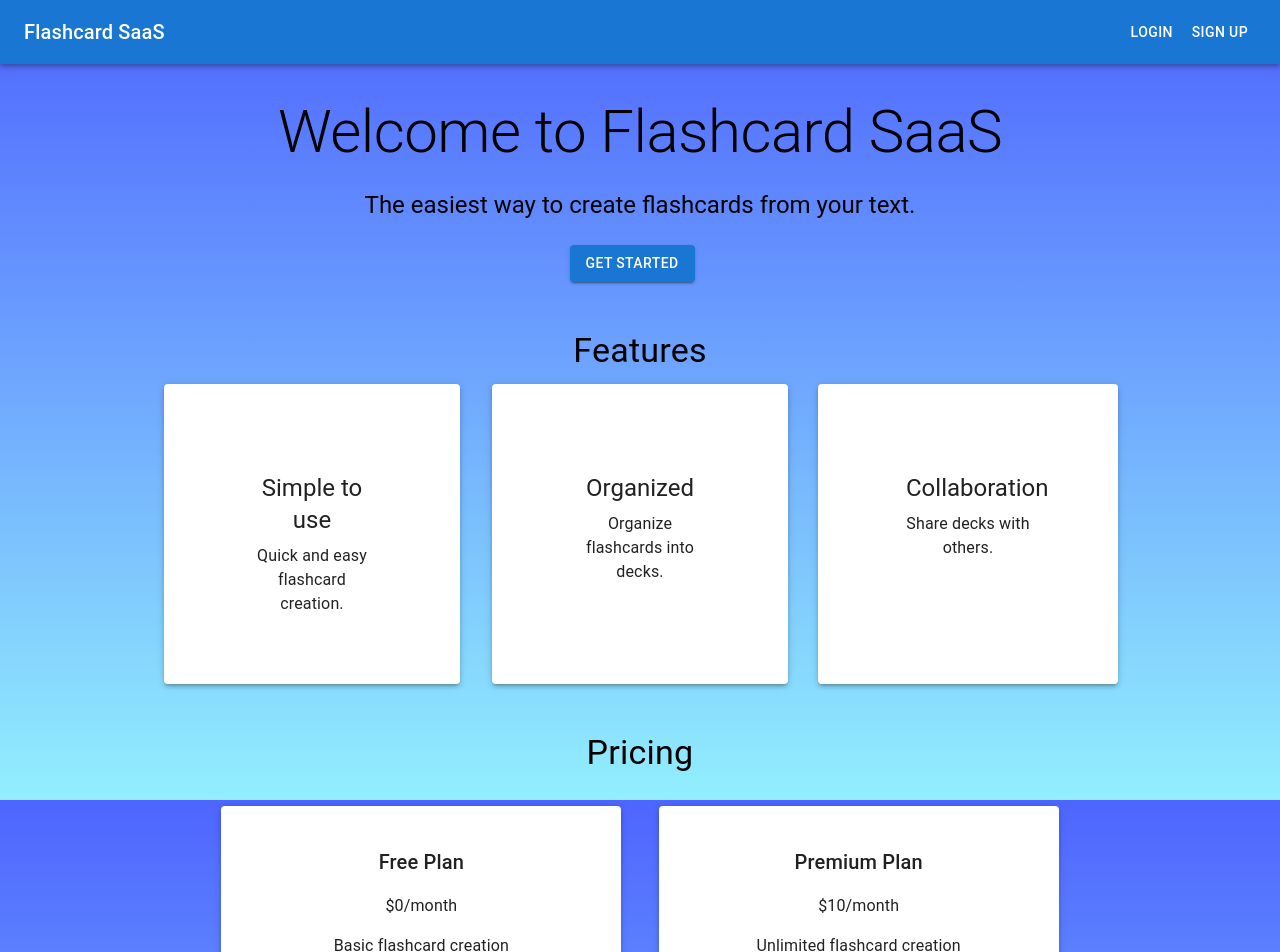
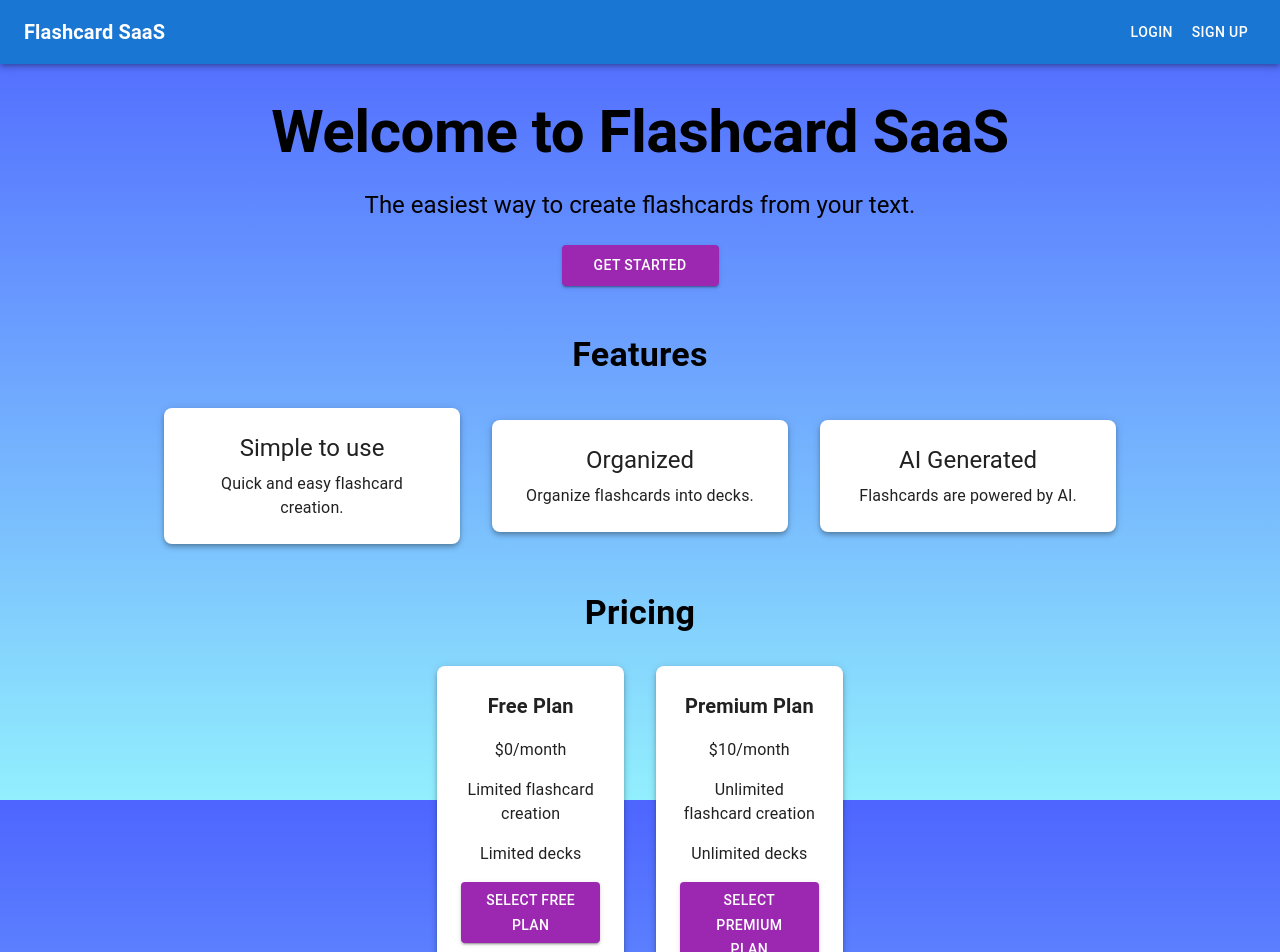
Before and after one commit to NotJerwee/flashcard-saas, a Next.js app: page / in a window 1280 px wide. Shown: the top 952 px of the page. Built offline with nearby package versions, Linux system fonts and the light colour scheme; no server answers.

Commit message:
Update UI

```diff
--- a/app/page.js
+++ b/app/page.js
@@ -1,24 +1,24 @@
-'use client'
+'use client';
 
 import React from 'react';
 import AppBar from '@mui/material/AppBar';
 import Toolbar from '@mui/material/Toolbar';
 import Typography from '@mui/material/Typography';
 import Button from '@mui/material/Button';
-import Paper from '@mui/material/Paper'
+import Paper from '@mui/material/Paper';
 import Box from '@mui/material/Box';
 import Grid from '@mui/material/Grid';
 import { SignedOut, SignedIn, UserButton } from '@clerk/nextjs';
 import getStripe from './utils/get-stripe';
-import { ClerkProvider } from '@clerk/nextjs';
 
 const FlashcardSaaS = () => {
 
-  	const handleSubmit = async () => {
+  const handleSubmit = async (plan) => {
     try {
       const checkoutSession = await fetch('/api/checkout_sessions', {
         method: 'POST',
         headers: { origin: 'http://localhost:3000' },
+        body: JSON.stringify({ plan })
       });
       const checkoutSessionJson = await checkoutSession.json();
 
@@ -37,9 +37,9 @@ const FlashcardSaaS = () => {
 
   return (
     <div>
-		<AppBar position="static">
+      <AppBar position="static" color="primary" sx={{ mb: 4 }}>
         <Toolbar>
-			<Typography variant="h6" style={{ flexGrow: 1 }}>
+          <Typography variant="h6" sx={{ flexGrow: 1, fontWeight: 'bold' }}>
             Flashcard SaaS
           </Typography>
           <SignedOut>
@@ -53,69 +53,70 @@ const FlashcardSaaS = () => {
       </AppBar>
 
       <Box sx={{ textAlign: 'center', my: 4 }}>
-			<Typography variant="h2" component="h1" gutterBottom>
+        <Typography variant="h2" component="h1" gutterBottom sx={{ fontWeight: 'bold' }}>
           Welcome to Flashcard SaaS
         </Typography>
         <Typography variant="h5" component="h2" gutterBottom>
           The easiest way to create flashcards from your text.
         </Typography>
-			<Button variant="contained" color="primary" sx={{ mt: 2, mr: 2 }} href="/generate">
+        <Button variant="contained" color="secondary" sx={{ mt: 2, px: 4, py: 1 }} href="/generate">
           Get Started
         </Button>
       </Box>
 
       <Box sx={{ my: 6, textAlign: 'center' }}>
-          <Typography variant="h4" component="h2" gutterBottom>Features</Typography>
+        <Typography variant="h4" component="h2" gutterBottom sx={{ fontWeight: 'bold', mb: 4 }}>
+          Features
+        </Typography>
         <Grid container spacing={4} justifyContent="center" alignItems="center">
-            <Grid item xs={12} md={3} display="flex" justifyContent="center">
-              <Paper elevation={3} sx={{ padding: 11, width: 300, height: 300, textAlign: 'center' }}>
+          <Grid item xs={12} md={3}>
+            <Paper elevation={4} sx={{ padding: 3, borderRadius: 2 }}>
               <Typography variant="h5" gutterBottom>Simple to use</Typography>
               <Typography>Quick and easy flashcard creation.</Typography>
             </Paper>
           </Grid>
-            <Grid item xs={12} md={3} display="flex" justifyContent="center">
-              <Paper elevation={3} sx={{ padding: 11, width: 300, height: 300, textAlign: 'center' }}>
+          <Grid item xs={12} md={3}>
+            <Paper elevation={4} sx={{ padding: 3, borderRadius: 2 }}>
               <Typography variant="h5" gutterBottom>Organized</Typography>
               <Typography>Organize flashcards into decks.</Typography>
             </Paper>
           </Grid>
-            <Grid item xs={12} md={3} display="flex" justifyContent="center">
-              <Paper elevation={3} sx={{ padding: 11, width: 300, height: 300, textAlign: 'center' }}>
-                <Typography variant="h5" gutterBottom>Collaboration</Typography>
-                <Typography>Share decks with others.</Typography>
+          <Grid item xs={12} md={3}>
+            <Paper elevation={4} sx={{ padding: 3, borderRadius: 2 }}>
+              <Typography variant="h5" gutterBottom>AI Generated</Typography>
+              <Typography>Flashcards are powered by AI.</Typography>
             </Paper>
           </Grid>
         </Grid>
       </Box>
 
       <Box sx={{ my: 6, textAlign: 'center' }}>
-			<Typography variant="h4" component="h2" gutterBottom sx={{ mb: 4 }}>
+        <Typography variant="h4" component="h2" gutterBottom sx={{ fontWeight: 'bold', mb: 4 }}>
           Pricing
         </Typography>
 		<Grid container spacing={4} justifyContent="center" alignItems="center">
-				<Grid item xs={12} md={4} display="flex" justifyContent="center">
-				<Paper elevation={3} sx={{ padding: 5, width: 400, height: 300, textAlign: 'center' }}>
-					<Typography variant="h6" gutterBottom sx={{ mb: 2 }}>
+			<Grid item xs={12} md={2} display="flex" justifyContent="center">
+				<Paper elevation={4} sx={{ padding: 3, borderRadius: 2, height: 350, width: 306 }}>
+				<Typography variant="h6" gutterBottom sx={{ fontWeight: 'bold', mb: 2 }}>
 					Free Plan
 				</Typography>
 				<Typography sx={{ mb: 2 }}>$0/month</Typography>
-					<Typography sx={{ mb: 2 }}>Basic flashcard creation</Typography>
-					<Typography sx={{ mb: 2 }}>Up to 3 decks</Typography>
-					<Button variant="contained" color="primary" onClick={() => handleSubmit('free-plan')}>
+				<Typography sx={{ mb: 2 }}>Limited flashcard creation</Typography>
+				<Typography sx={{ mb: 2 }}>Limited decks</Typography>
+				<Button variant="contained" color="secondary" onClick={() => handleSubmit('free-plan')}>
 					Select Free Plan
 				</Button>
 				</Paper>
 			</Grid>
-				<Grid item xs={12} md={4} display="flex" justifyContent="center">
-				<Paper elevation={3} sx={{ padding: 5, width: 400, height: 300, textAlign: 'center' }}>
-					<Typography variant="h6" gutterBottom sx={{ mb: 2 }}>
+			<Grid item xs={12} md={2} display="flex" justifyContent="center">
+				<Paper elevation={4} sx={{ padding: 3, borderRadius: 2, height: 350, width: 306 }}>
+				<Typography variant="h6" gutterBottom sx={{ fontWeight: 'bold', mb: 2 }}>
 					Premium Plan
 				</Typography>
 				<Typography sx={{ mb: 2 }}>$10/month</Typography>
 				<Typography sx={{ mb: 2 }}>Unlimited flashcard creation</Typography>
 				<Typography sx={{ mb: 2 }}>Unlimited decks</Typography>
-					<Typography sx={{ mb: 2 }}>Access to premium features</Typography>
-					<Button variant="contained" color="primary" onClick={() => handleSubmit('premium-plan')}>
+				<Button variant="contained" color="secondary" onClick={() => handleSubmit('premium-plan')}>
 					Select Premium Plan
 				</Button>
 				</Paper>
```
Lines whose indentation alone changed are shown as unchanged.
